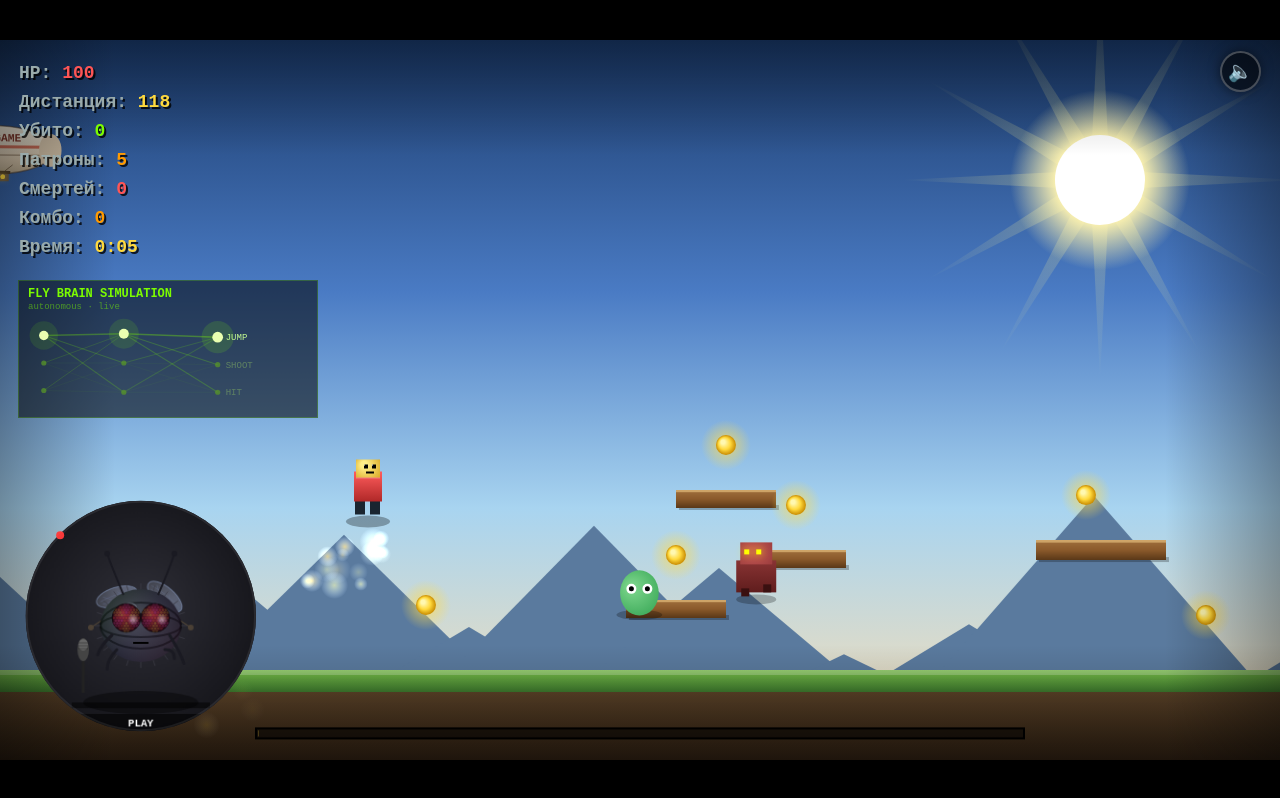
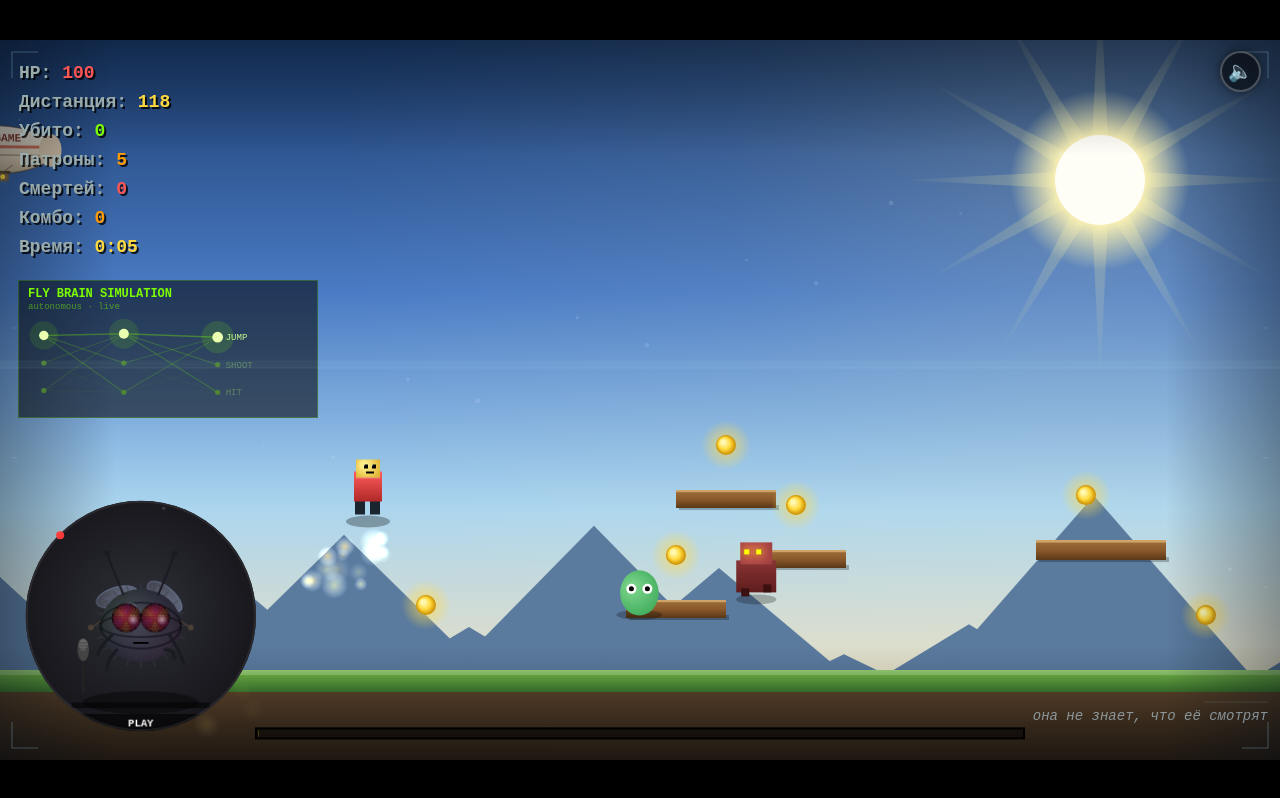
Before and after one commit to one1game/stream, a website: page muxa.html in a window 1280 px wide. Drawn offline with Linux system fonts and the light colour scheme; animation ran at ten frames a second.

Commit message:
Grade the frame like a lens and let the machine think out loud
Bake a wide halo around the sun and a horizon haze into the backdrop (free in the frame), tint the vignette cool, and draw a thin viewfinder frame, a slow scan line and dust motes in the light. A single line of text types itself in the lower right every half-minute, fades out, and gives way to the next thought.

```diff
--- a/muxa.html
+++ b/muxa.html
@@ -1917,6 +1917,23 @@ function backdropLayer() {
   g.fillStyle = grad; g.fillRect(0, 0, W, H);
   if (biome.name === 'НОЧЬ') drawMoon(W - 180, 140, g);
   else drawSun(W - 180, 140, g);
+
+  // Воздух: большое гало вокруг светила и дымка у горизонта. Оба градиента
+  // лежат в печёном фоне, то есть в кадре стоят ровно ноль. С ними картинка
+  // перестаёт быть плоской заливкой и читается как оптика, а не как спрайты.
+  const sunX = W - 180, sunY = 140;
+  const warm = biome.name === 'НОЧЬ' ? '190,215,255' : '255,246,200';
+  const halo = g.createRadialGradient(sunX, sunY, 50, sunX, sunY, Math.max(W, H) * 0.6);
+  halo.addColorStop(0, `rgba(${warm},0.16)`);
+  halo.addColorStop(0.45, `rgba(${warm},0.055)`);
+  halo.addColorStop(1, `rgba(${warm},0)`);
+  g.fillStyle = halo; g.fillRect(0, 0, W, H);
+  const hazeTop = H * 0.52;
+  const haze = g.createLinearGradient(0, hazeTop, 0, GROUND_Y);
+  haze.addColorStop(0, `rgba(${warm},0)`);
+  haze.addColorStop(1, `rgba(${warm},0.11)`);
+  g.fillStyle = haze; g.fillRect(0, hazeTop, W, GROUND_Y - hazeTop);
+
   backdropBiome = currentBiome;
   return backdrop;
 }
@@ -1982,8 +1999,10 @@ function drawVignette(g) {
   ];
   for (const [x, y, w, h, gx0, gy0, gx1, gy1] of bands) {
     const grad = g.createLinearGradient(gx0, gy0, gx1, gy1);
-    grad.addColorStop(0, 'rgba(0,0,0,0.34)');
-    grad.addColorStop(1, 'rgba(0,0,0,0)');
+    // Виньетка чуть холодная, а не чёрная: край кадра уходит в синеву, как у
+    // объектива, и картинка перестаёт выглядеть просто затемнённой.
+    grad.addColorStop(0, 'rgba(3,10,18,0.36)');
+    grad.addColorStop(1, 'rgba(3,10,18,0)');
     g.fillStyle = grad;
     g.fillRect(x, y, w, h);
   }
@@ -3016,6 +3035,7 @@ function drawHud() {
   g.restore();
 
   drawBrainPanel();
+  drawFilmOverlay();
 }
 
 // ================================================================
@@ -3143,6 +3163,96 @@ function drawBrainPanel() {
     }
   }
   g.restore();
+}
+
+// ================================================================
+// ============ ОПТИКА КАДРА (поэзия технологии) ==================
+// ================================================================
+// Тонкая рамка-видоискатель, медленная строка развёртки, пылинки в свете и
+// подпись-монолог машины. Всё нарисовано линиями и точками, без полноэкранных
+// наложений: Skia платит за каждый пиксель, а тут в кадре их сотни.
+const MOTES = [];
+for (let i = 0; i < 16; i++) {
+  MOTES.push({
+    x: (i * 0.6180339887) % 1,
+    y: 0.10 + ((i * 0.37) % 1) * 0.66,
+    vx: 0.003 + ((i * 0.13) % 1) * 0.007,
+    r: 0.9 + ((i * 0.7) % 1) * 1.8,
+    ph: i * 1.7,
+  });
+}
+// Фразы идут по кругу: это не подсказки игроку, а мысли того, кто играет.
+const CAPTIONS = [
+  'она не знает, что её смотрят',
+  'страх — это просто ещё один вход',
+  'память о смерти живёт дольше жизни',
+  'каждое решение — всего лишь порог',
+  'пять часов одного и того же я',
+  'она учится на том, что её ранит',
+  'между кадром и кадром целая жизнь',
+  'чем ближе цель, тем громче тишина',
+];
+const CAPTION_MS = 32000;
+
+function drawFilmOverlay() {
+  const g = ctx;
+  const k = W / 1280;
+  const t = now() * 0.001;
+
+  // ── пылинки в свете ───────────────────────────────────────────
+  g.fillStyle = 'rgba(222,243,255,0.15)';
+  for (const m of MOTES) {
+    const x = ((((m.x + t * m.vx) % 1) + 1) % 1) * W;
+    const y = (m.y + Math.sin(t * 0.4 + m.ph) * 0.012) * H;
+    g.beginPath(); g.arc(x, y, m.r * k, 0, Math.PI * 2); g.fill();
+  }
+
+  // ── строка развёртки ──────────────────────────────────────────
+  const period = 11000;
+  const sy = ((now() % period) / period) * H;
+  g.fillStyle = 'rgba(200,240,255,0.04)';
+  g.fillRect(0, sy - 7 * k, W, 7 * k);
+  g.fillStyle = 'rgba(215,245,255,0.09)';
+  g.fillRect(0, sy, W, Math.max(1, 1.2 * k));
+
+  // ── видоискатель: уголки и редкие риски по краям ──────────────
+  const inset = 12 * k, len = 26 * k;
+  g.strokeStyle = 'rgba(170,235,255,0.26)';
+  g.lineWidth = Math.max(1, 1.1 * k);
+  g.beginPath();
+  g.moveTo(inset, inset + len); g.lineTo(inset, inset); g.lineTo(inset + len, inset);
+  g.moveTo(W - inset - len, inset); g.lineTo(W - inset, inset); g.lineTo(W - inset, inset + len);
+  g.moveTo(inset, H - inset - len); g.lineTo(inset, H - inset); g.lineTo(inset + len, H - inset);
+  g.moveTo(W - inset - len, H - inset); g.lineTo(W - inset, H - inset); g.lineTo(W - inset, H - inset - len);
+  g.stroke();
+  g.strokeStyle = 'rgba(170,235,255,0.14)';
+  g.beginPath();
+  for (let i = 1; i <= 3; i++) {
+    const ty = H * (0.22 + i * 0.18);
+    g.moveTo(inset, ty); g.lineTo(inset + 5 * k, ty);
+    g.moveTo(W - inset, ty); g.lineTo(W - inset - 5 * k, ty);
+  }
+  g.stroke();
+
+  // ── подпись: печатается, держится, растворяется ───────────────
+  if (finished) return;
+  const slot = Math.floor(now() / CAPTION_MS);
+  const local = now() - slot * CAPTION_MS;
+  const line = CAPTIONS[slot % CAPTIONS.length];
+  const shown = Math.min(line.length, Math.floor(local / 60));
+  const fade = Math.min(1, local / 700) * Math.min(1, Math.max(0, (CAPTION_MS - local) / 2500));
+  if (fade <= 0.03 || !shown) return;
+  g.textAlign = 'right';
+  g.textBaseline = 'alphabetic';
+  g.font = `italic ${Math.round(14 * k)}px 'Courier New', monospace`;
+  g.strokeStyle = 'rgba(200,235,255,0.12)';
+  g.lineWidth = Math.max(1, k);
+  g.beginPath();
+  g.moveTo(W - inset - 64 * k, H - 58 * k);
+  g.lineTo(W - inset, H - 58 * k);
+  g.stroke();
+  g.fillStyle = `rgba(206,236,255,${(fade * 0.55).toFixed(3)})`;
+  g.fillText(line.slice(0, shown), W - inset, H - 40 * k);
 }
 
 function drawStreamerCam() {
```
